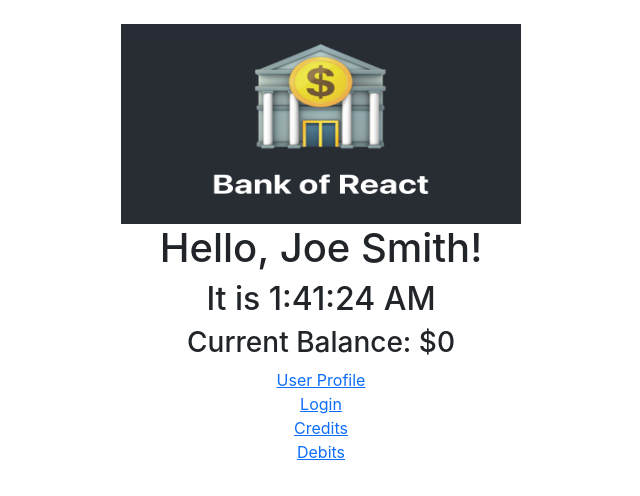
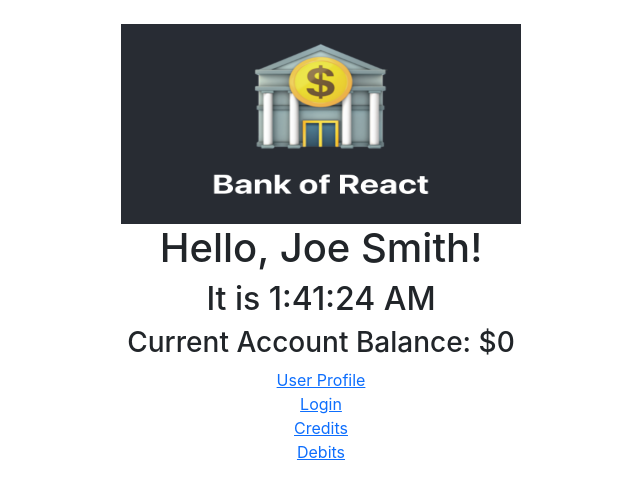
Before and after one commit to TahminaM/Bank_of_React, a React (Create React App) app: page / in a window 1280 px wide. Shown: the top 496 px of the page, without its empty margins (319-959 px from the left). Built offline with nearby package versions, Linux system fonts and the light colour scheme; no server answers; the HTML template or start-up script is replaced by a standard one.

Commit message:
Added a word

```diff
--- a/src/components/AccountBalance.js
+++ b/src/components/AccountBalance.js
@@ -6,7 +6,7 @@ class AccountBalance extends Component {
     render() {
         return (
             <div>               {/*Rounds the current account balance to 2 decimal places*/}
-                <h3>Current Balance: ${Math.round(this.props.accountBalance * 100) / 100}</h3>
+                <h3>Current Account Balance: ${Math.round(this.props.accountBalance * 100) / 100}</h3>
             </div>
         );
     }
```
